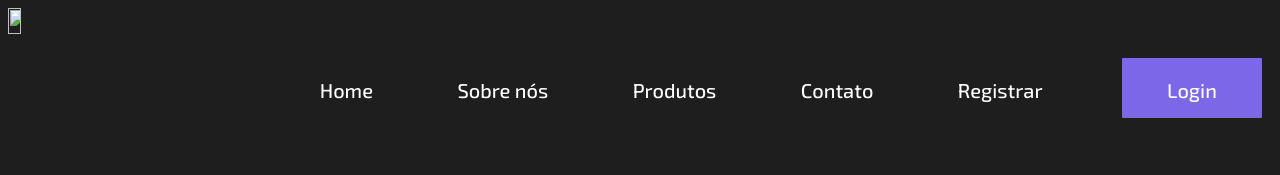
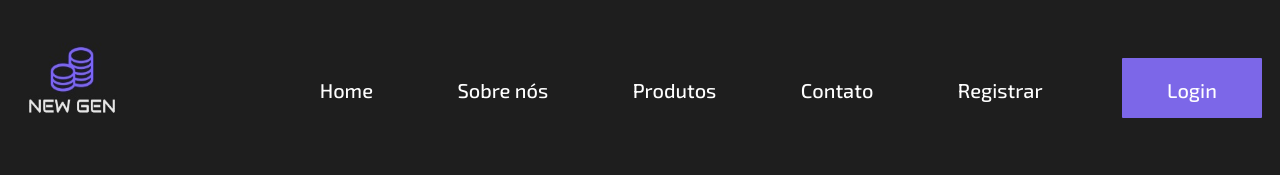
Before and after one commit to Mateus-Oliveira-Monteiro/Projeto-HTML-CSS, a plain HTML site: page index.html in a window 1280 px wide. Drawn offline with Linux system fonts and the light colour scheme.

Commit message:
Update index.html

```diff
--- a/index.html
+++ b/index.html
@@ -26,7 +26,7 @@
                 </ul>
             </nav>
         </div>
-    <img id="logo" src="New gen logo.jpg">
+    <img id="logo" src="./Images/New gen logo.jpg">
     </header>
     <main>
 
```
